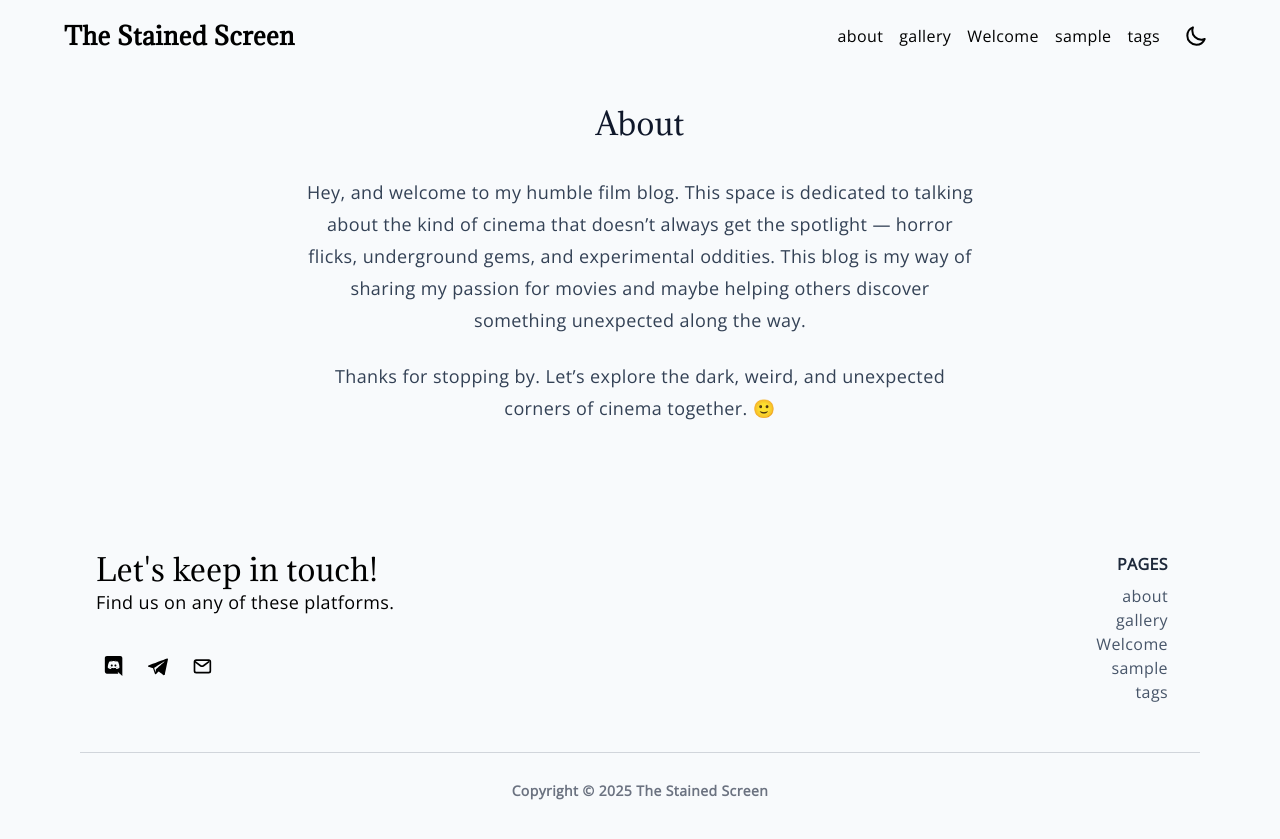
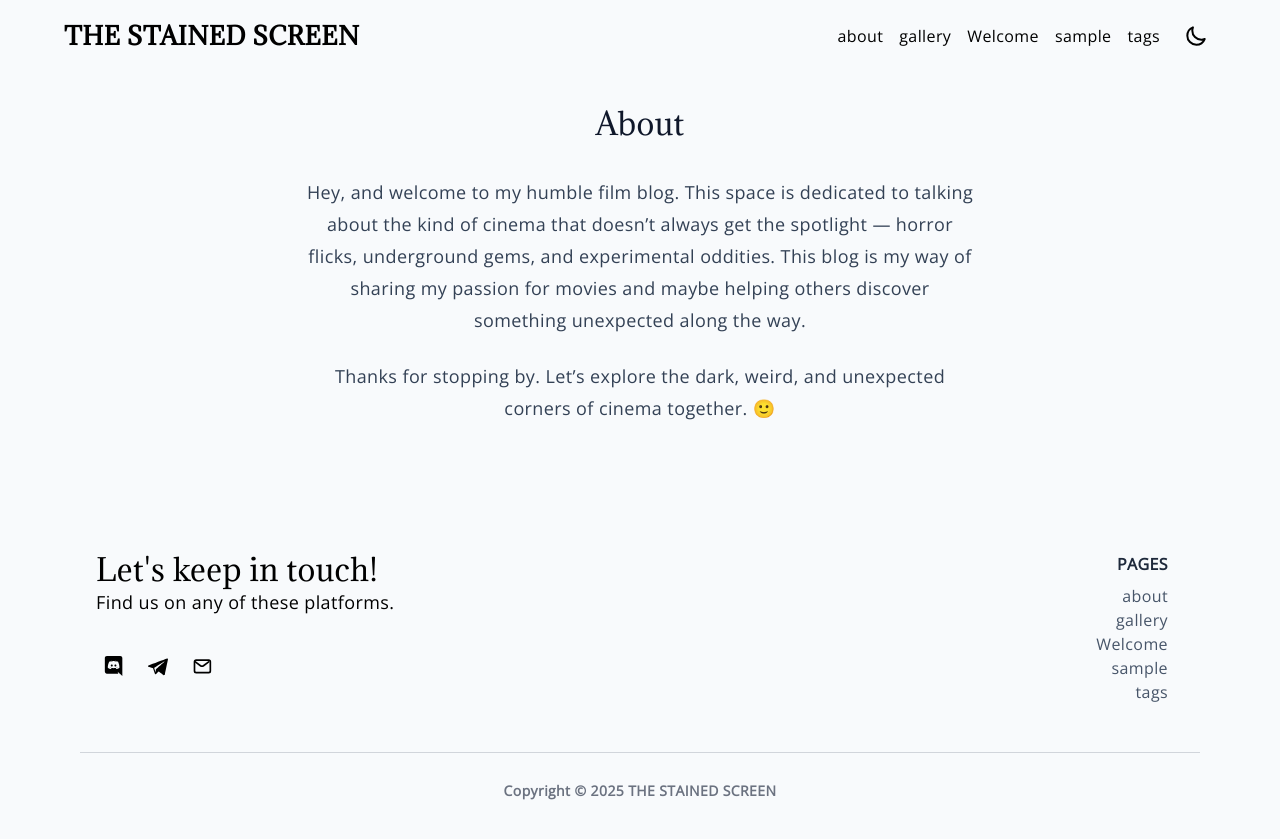
Before and after one commit to KanbeiKuroda/q7m_s9xv4kz8r2b1t6_dwpf0hlj, a Jekyll site: the page built from about.md, in a window 1280 px wide. Shown: the top 839 px of the page. Built offline with Jekyll 4.4.1, drawn with Linux system fonts in a browser that asks for light colours.

```diff
--- a/_config.yml
+++ b/_config.yml
@@ -2,7 +2,7 @@ domain: thestainedscreen.github.io
 url: https://thestainedscreen.github.io
 baseurl: "/matrix"
 
-title: The Stained Screen
+title: THE STAINED SCREEN
 email: wind@example.com
 author: Alexander Delacroix
 
```
